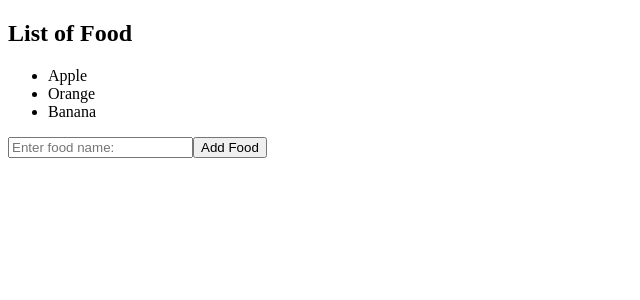
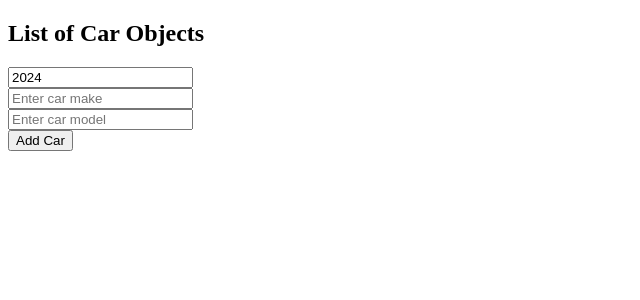
Before and after one commit to kevinandel/ReactBeginning, a React (Vite) app in the folder my-react-app/: page / in a window 1280 px wide. Shown: the top 300 px of the page, without its empty margins (0-640 px from the left). Built offline with nearby package versions, Linux system fonts and the light colour scheme.

Commit message:
Learned how to create an array of objects and update their states

```diff
--- a/my-react-app/src/MyComponent.jsx
+++ b/my-react-app/src/MyComponent.jsx
@@ -1,3 +1,66 @@
+import React, {useState} from 'react';
+
+function MyComponent() {
+
+  const [cars, setCars] = useState([]);
+  const [carYear, setCarYear] = useState(new Date().getFullYear());
+  const [carMake, setCarMake] = useState("");
+  const [carModel, setCarModel] = useState("");
+
+
+  function handleAddCar() {
+
+    const newCar = {year: carYear, make: carMake, model: carModel};
+
+    setCars(prevCars => [...prevCars, newCar]);
+
+    setCarYear(new Date().getFullYear());
+    setCarMake("");
+    setCarModel("");
+  }
+
+  function handleRemoveCar(index) {
+    setCars(prevCars => prevCars.filter((_, i) => i !== index));
+  }
+
+  function handleYearChange(event) {
+    setCarYear(event.target.value);
+  }
+
+  function handleMakeChange(event) {
+    setCarMake(event.target.value)
+  }
+
+  function handleModelChange(event) {
+    setCarModel(event.target.value)
+  }
+
+
+  return(<div>
+          <h2>List of Car Objects</h2>
+          <ul>
+            {cars.map((car, index) =>
+            <li key={index} onClick={() => handleRemoveCar(index)}>
+              {car.year} {car.make} {car.model}
+            </li>)}
+          </ul>
+
+          <input type="number" value={carYear} onChange={(event) => handleYearChange(event)}/><br />
+          <input type="text" value={carMake} onChange={(event) => handleMakeChange(event)} placeholder="Enter car make"/><br />
+          <input type="text" value={carModel} onChange={(event) => handleModelChange(event)} placeholder="Enter car model"/><br />
+          <button onClick={handleAddCar}>Add Car</button>
+        </div>);
+}
+
+
+export default MyComponent;
+
+
+
+
+
+/*
+
 import React, {useState} from 'react';
 
 function MyComponent() {
@@ -29,6 +92,8 @@
 }
 
 export default MyComponent;
+
+*/
 
 
 
```
